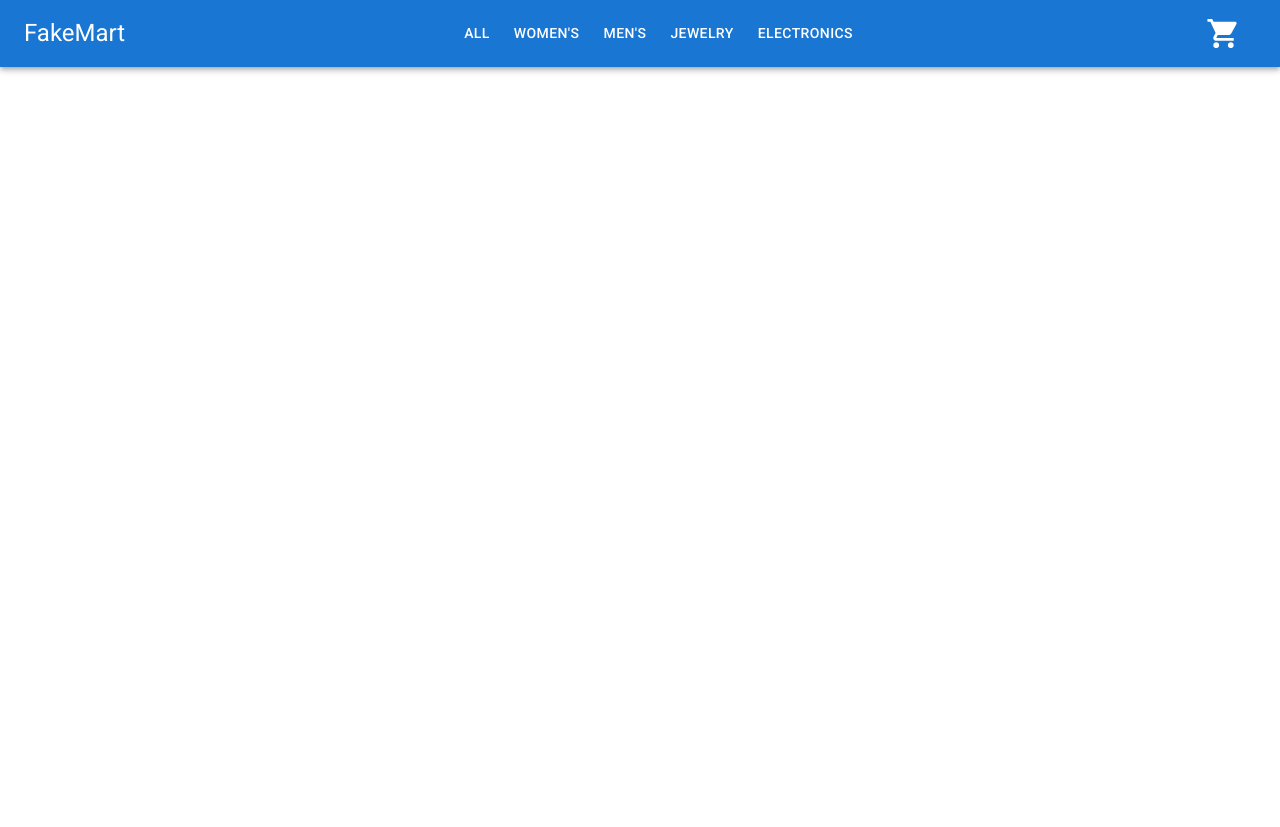
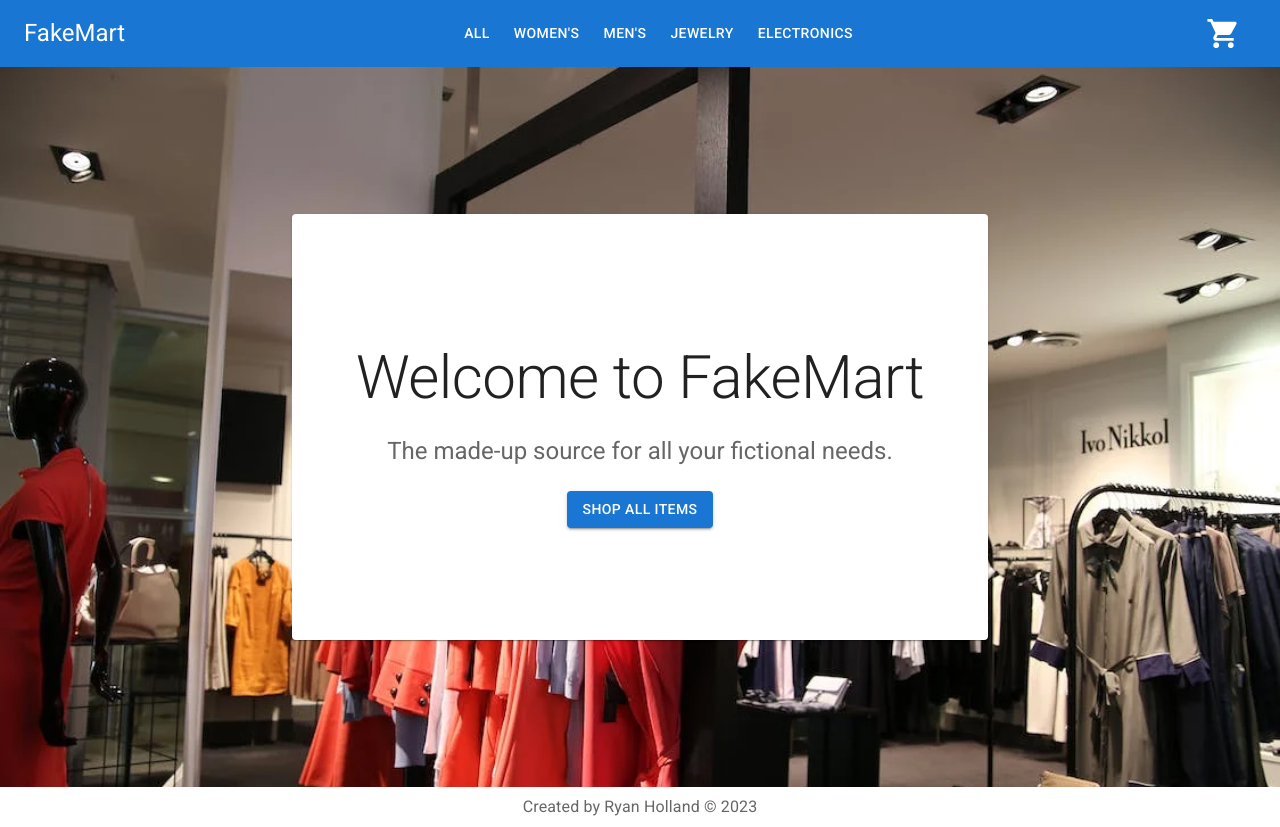
Before and after one commit to ryangholland/shopping-cart, a React (Vite) app: page / in a window 1280 px wide. Before the commit the page ends 800 px from the top, so only its background shows below. Built offline with nearby package versions, Linux system fonts and the light colour scheme.

Commit message:
Style Hero and Footer

```diff
--- a/src/App.jsx
+++ b/src/App.jsx
@@ -1,9 +1,13 @@
 import Header from "./components/Header";
+import Hero from "./components/Hero";
+import Footer from "./components/Footer";
 
 function App() {
   return (
     <>
       <Header />
+      <Hero />
+      <Footer />
     </>
   );
 }
--- /dev/null
+++ b/src/components/Footer.jsx
@@ -0,0 +1,18 @@
+import { Typography, Box } from "@mui/material";
+
+function Footer() {
+  return (
+    <Box sx={{ bgcolor: "background.paper", p: 0.75 }} component="footer">
+      <Typography
+        variant="subtitle1"
+        align="center"
+        color="text.secondary"
+        component="p"
+      >
+        Created by Ryan Holland © 2023
+      </Typography>
+    </Box>
+  );
+}
+
+export default Footer;
--- /dev/null
+++ b/src/components/Hero.jsx
@@ -0,0 +1,49 @@
+import { Container, Typography, Button, Paper, Box } from "@mui/material";
+
+function Hero() {
+  return (
+    <Box
+      sx={{
+        display: "flex",
+        flexDirection: "column",
+        justifyContent: "center",
+        alignItems: "center",
+        minHeight: "90vh",
+        backgroundImage: `url(./public/herobg.webp)`,
+        backgroundSize: "cover",
+      }}
+    >
+      <Paper sx={{ px: 8, py: 8 }}>
+        <Container
+          disableGutters
+          maxWidth="sm"
+          component="main"
+          sx={{ pt: 8, pb: 6 }}
+          align="center"
+        >
+          <Typography
+            component="h1"
+            variant="h2"
+            color="text.primary"
+            gutterBottom
+          >
+            Welcome to FakeMart
+          </Typography>
+          <Typography
+            variant="h5"
+            color="text.secondary"
+            component="p"
+            gutterBottom
+          >
+            The made-up source for all your fictional needs.
+          </Typography>
+          <Button variant="contained" sx={{ mt: 2 }}>
+            Shop All Items
+          </Button>
+        </Container>
+      </Paper>
+    </Box>
+  );
+}
+
+export default Hero;
```
Also changed, not shown: public/herobg.webp (added).
